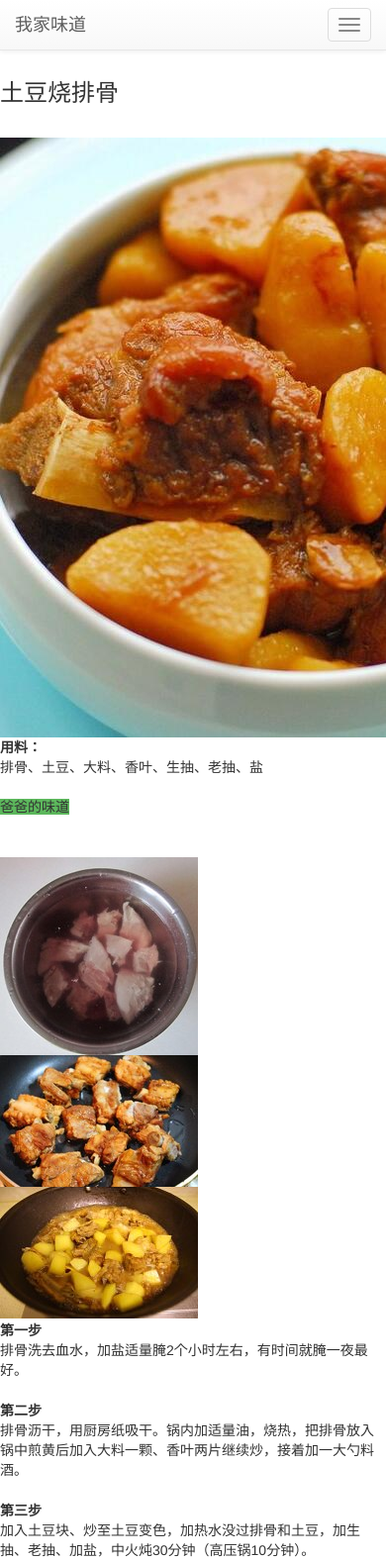
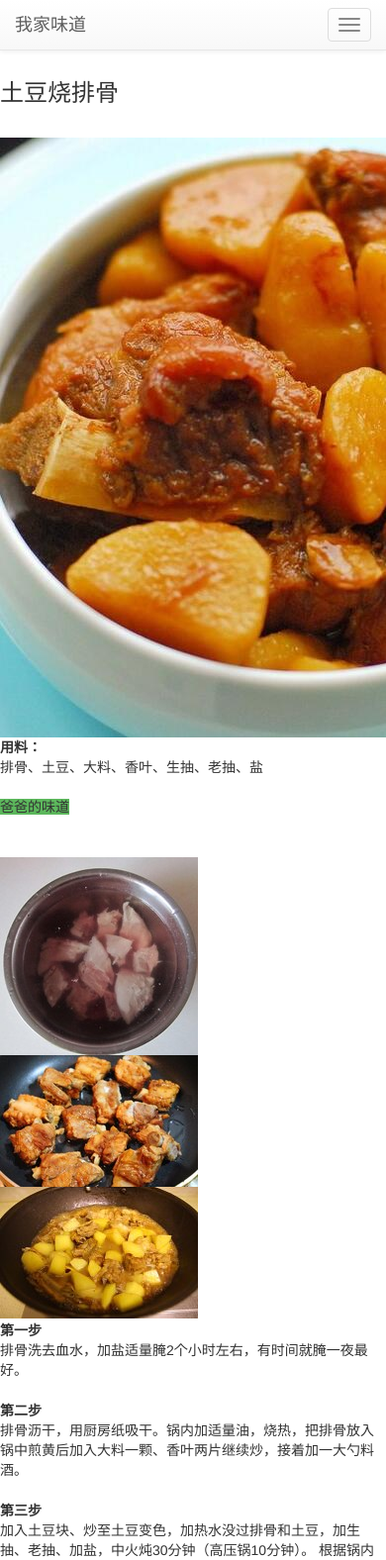
Before and after one commit to Tina-Tiian/Family_Plus, a Flask app: template index/templates/recipe_8.html in a window 390 px wide; the page is wider, and only the part inside the window is pictured. Shown: the top 1576 px of that part at 99% size. Run offline with Flask 2, Linux system fonts and the light colour scheme; the template is opened without the code that fills it, so the values that code supplies are empty; some libraries are stand-ins or nearby versions.

Commit message:
update the recipe_8

```diff
--- a/index/templates/recipe_8.html
+++ b/index/templates/recipe_8.html
@@ -181,6 +181,7 @@
 				</dt>
 				<dd>
 					加入土豆块、炒至土豆变色，加热水没过排骨和土豆，加生抽、老抽、加盐，中火炖30分钟（高压锅10分钟）。
+          根据锅内汤的量，开大火收汁起锅。
 				</dd>
 			</dl>
           </div>
@@ -193,7 +194,7 @@
           <div class="col-md-1 column">
           </div>
           <div class="col-md-3 column">
-			  <img alt="" src="../static/C1-05.jpg" />
+			  <img alt="" src="" />
 		  </div>
 		  <div class="col-md-3 column">
 			  <img alt="" src="" />
@@ -204,31 +205,7 @@
           <div class="col-md-2 column">
           </div>
 	  </div>
-      <div class="row clearfix">
-          <div class="col-md-1 column">
-          </div>
-          <div class="col-md-2 column">
-              <dl>
-				<dt>
-                    第四步
-				</dt>
-				<dd>
-                    根据锅内汤的量，开大火收汁起锅。
-				</dd>
-			</dl>
-          </div>
-          <div class="col-md-1 column">
-          </div>
-          <div class="col-md-2 column">
-              <dl>
-				<dt>
 
-				</dt>
-				<dd>
-
-				</dd>
-			</dl>
-          </div>
           <div class="col-md-1 column">
           </div>
           <div class="col-md-2 column">
```
